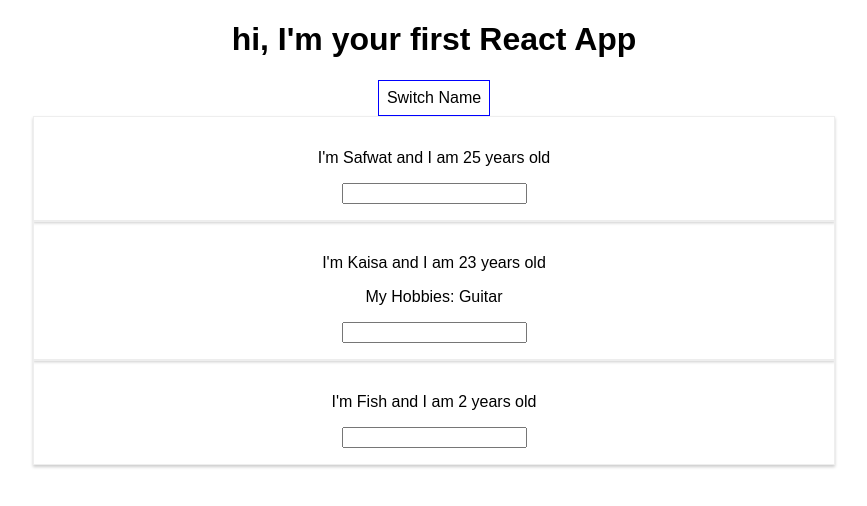
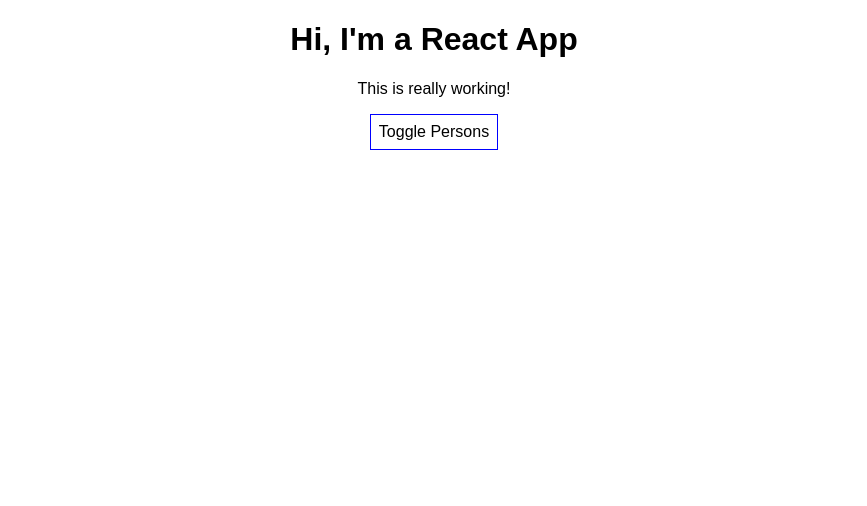
Before and after one commit to SafwatImran/ReactPractice, a React (Create React App) app: page / in a window 1280 px wide. Shown: the top 506 px of the page, without its empty margins (206-1073 px from the left). Built offline with nearby package versions, Linux system fonts and the light colour scheme.

Commit message:
Class approach, hide button

```diff
--- a/src/App.js
+++ b/src/App.js
@@ -1,55 +1,86 @@
-import React, { useState } from 'react';
+import React, {Component} from 'react';
 import './App.css';
 import Person from './Person/Person';
 
-const app = props => {
-  const [personState, setPersonsState] = useState({
-    persons : [
-      { name : 'Safwat', age : 25},
-      { name : 'Kaisa', age : 23},
-      { name : 'Fish', age :2 }
+class App extends Component {
+  state = {
+    persons: [
+      { name: 'Max', age: 28 },
+      { name: 'Manu', age: 29 },
+      { name: 'Stephanie', age: 26 }
     ],
-    otherState : 'some value'
-  });
-  const switchNameHandler = (newName) => {
-    setPersonsState({
-      persons :[
-      { name : 'Safwat Imran', age : 25},
-      { name : newName, age : 23},
-      { name : 'Fisher', age :26 }
-    ],
-    otherState : personState.otherState
-  })
-};
-  const nameChangedHandler = (event) =>{
-    setPersonsState({
-      persons :[
-      { name : 'Safwat Imran', age : 25},
-      { name : event.target.value, age : 23},
-      { name : 'Fisher', age :26 }
-    ]
-  })
-}
-  const style = {
-    backgroundColor:'white',
-    font :'inherit',
-    border : '1px solid blue',
-    padding : '8px'
-  };
-  return (
-     <div className="App">
-      <h1>hi, I'm your first React App</h1>
-      <button
-      style={style}
-      onClick={switchNameHandler.bind(this,"Kaiser Soze")}>Switch Name</button>
-      <Person name=
-      {personState.persons[0].name} age={personState.persons[0].age}/>
-      <Person name=
-      {personState.persons[1].name} age={personState.persons[1].age} click ={switchNameHandler.bind(this, "JackTheRipper")} changed = {nameChangedHandler}>My Hobbies: Guitar </Person>
-      <Person name =
-      {personState.persons[2].name} age= {personState.persons[2].age}/>
-    </div>
-  );
+    otherState: 'some other value',
+    showPersons: false
+  }
+
+  switchNameHandler = ( newName ) => {
+    // console.log('Was clicked!');
+    // DON'T DO THIS: this.state.persons[0].name = 'Maximilian';
+    this.setState( {
+      persons: [
+        { name: newName, age: 28 },
+        { name: 'Manu', age: 29 },
+        { name: 'Stephanie', age: 27 }
+      ]
+    } )
+  }
+
+  nameChangedHandler = ( event ) => {
+    this.setState( {
+      persons: [
+        { name: 'Max', age: 28 },
+        { name: event.target.value, age: 29 },
+        { name: 'Stephanie', age: 26 }
+      ]
+    } )
+  }
+
+  togglePersonsHandler = () => {
+    const doesShow = this.state.showPersons;
+    this.setState( { showPersons: !doesShow } );
+  }
+
+  render () {
+    const style = {
+      backgroundColor: 'white',
+      font: 'inherit',
+      border: '1px solid blue',
+      padding: '8px',
+      cursor: 'pointer'
+    };
+
+    let persons = null;
+
+    if ( this.state.showPersons ) {
+      persons = (
+        <div>
+          <Person
+            name={this.state.persons[0].name}
+            age={this.state.persons[0].age} />
+          <Person
+            name={this.state.persons[1].name}
+            age={this.state.persons[1].age}
+            click={this.switchNameHandler.bind( this, 'Max!' )}
+            changed={this.nameChangedHandler} >My Hobbies: Racing</Person>
+          <Person
+            name={this.state.persons[2].name}
+            age={this.state.persons[2].age} />
+        </div>
+      );
+    }
+
+    return (
+      <div className="App">
+        <h1>Hi, I'm a React App</h1>
+        <p>This is really working!</p>
+        <button
+          style={style}
+          onClick={this.togglePersonsHandler}>Toggle Persons</button>
+        {persons}
+      </div>
+    );
+    // return React.createElement('div', {className: 'App'}, React.createElement('h1', null, 'Does this work now?'));
+  }
 }
 
-export default app;
+export default App;
```
